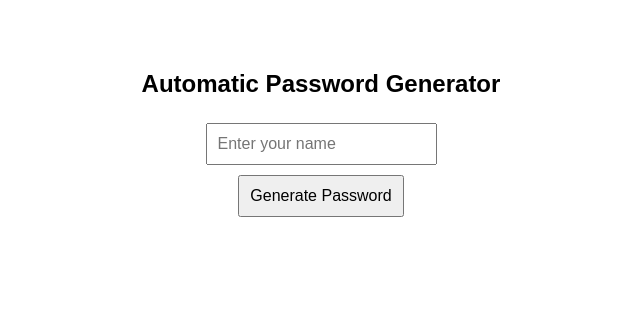
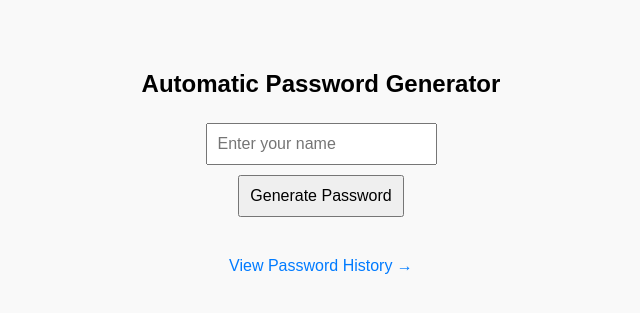
Before and after one commit to lakshya-bandi25/case-study, a Flask app: page / in a window 1280 px wide. Shown: the top 313 px of the page, without its empty margins (319-959 px from the left). Run offline with Flask 3, Linux system fonts and the light colour scheme.

Commit message:
Update index.html

```diff
--- a/templates/index.html
+++ b/templates/index.html
@@ -10,6 +10,7 @@
             display: flex;
             flex-direction: column;
             align-items: center;
+            background-color: #f9f9f9;
             margin-top: 50px;
         }
         input, button {
@@ -22,6 +23,14 @@
             margin-top: 15px;
             color: green;
         }
+        a {
+            margin-top: 20px;
+            text-decoration: none;
+            color: #007BFF;
+        }
+        a:hover {
+            text-decoration: underline;
+        }
     </style>
 </head>
 <body>
@@ -33,6 +42,8 @@
 
     <div id="password"></div>
 
+    <a href="/history">View Password History →</a>
+
     <script>
         function generatePassword() {
             const name = document.getElementById('name').value;
@@ -42,11 +53,9 @@
             }
 
             const characters = "ABCDEFGHIJKLMNOPQRSTUVWXYZabcdefghijklmnopqrstuvwxyz0123456789!@#$%^&*()";
-            const length = 12; // password length
+            const length = 12;
             let password = "";
-
-            // Simple approach: combine part of the name with random characters
-            const namePart = name.slice(0, 3); // first 3 letters of name
+            const namePart = name.slice(0, 3);
             password += namePart;
 
             for (let i = namePart.length; i < length; i++) {
```
